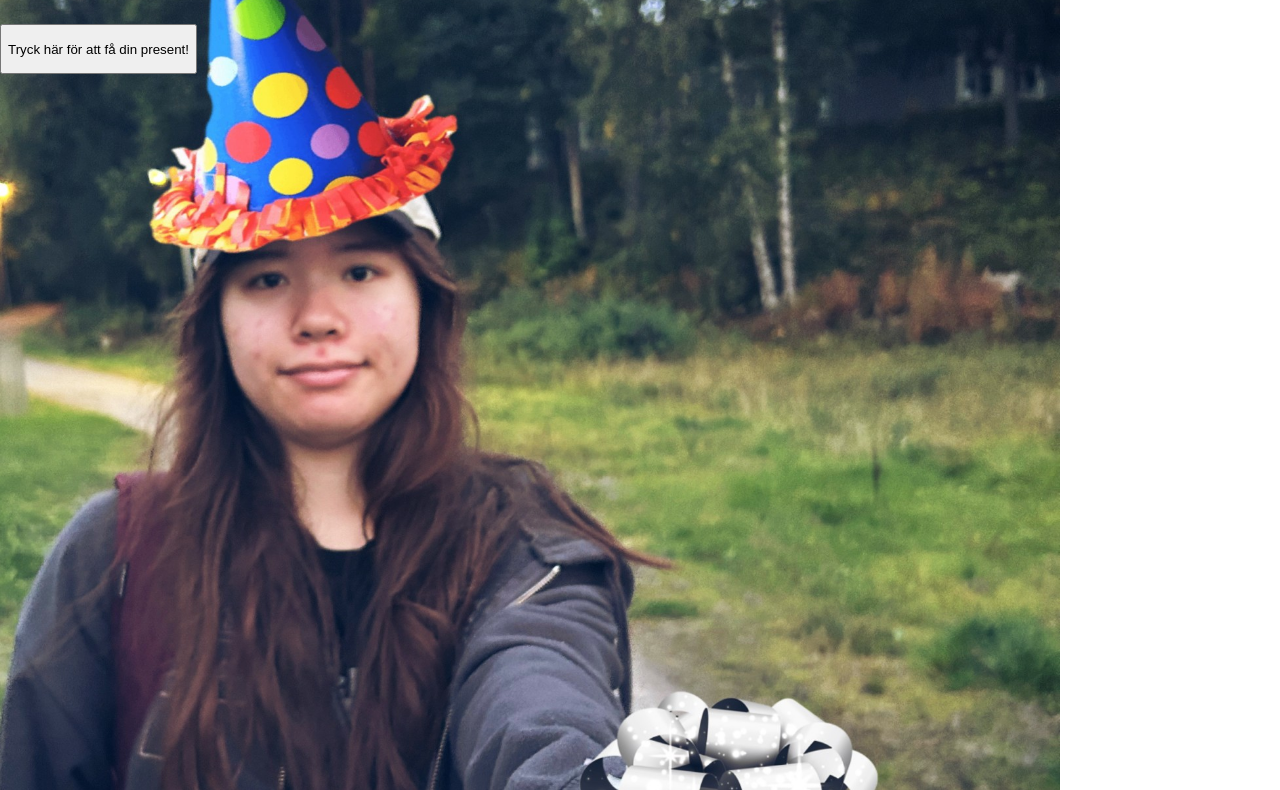
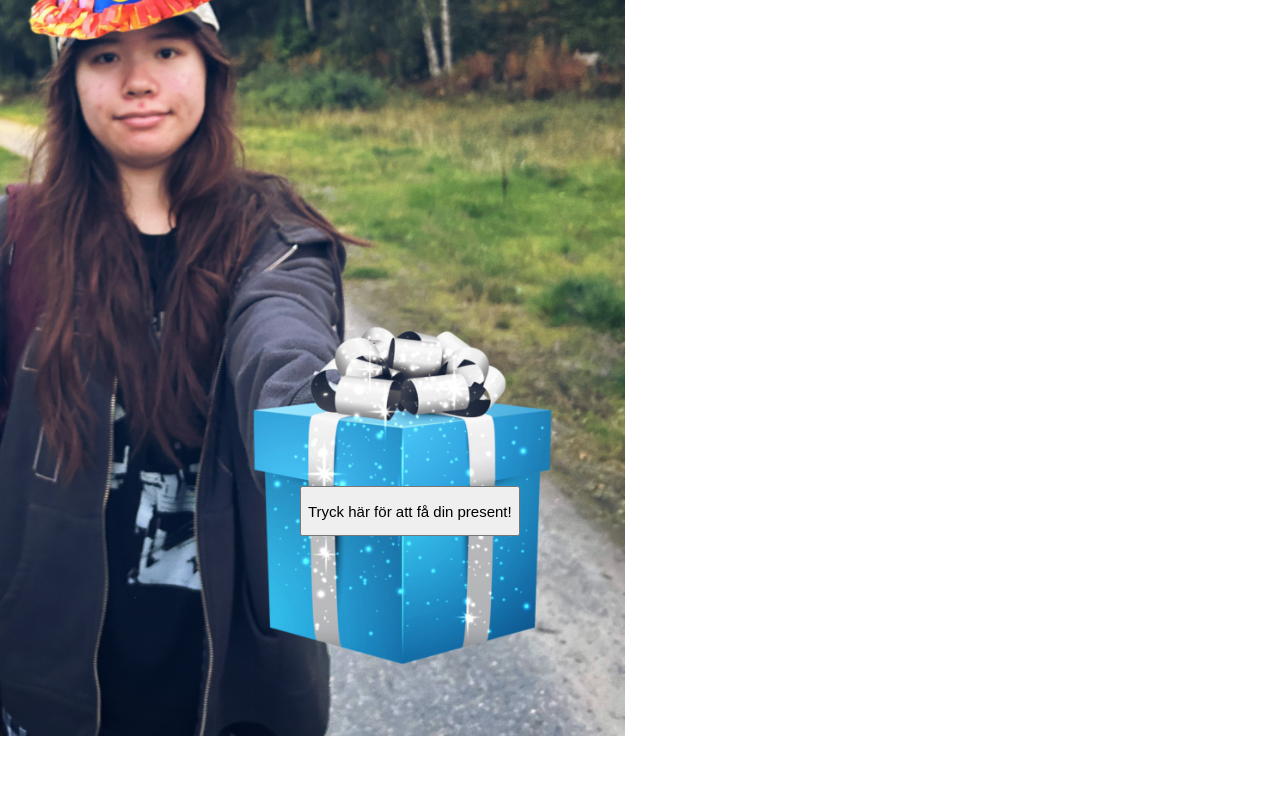
Before and after one commit to ewlun/ewlun.github.io, a plain HTML site: page index.html in a window 1280 px wide. Shown: the part 164-954 px from the top of the page. After the commit the page ends 900 px from the top, so only its background shows below. Drawn offline with Linux system fonts and the light colour scheme.

Commit message:
First version

```diff
--- a/style.css
+++ b/style.css
@@ -4,7 +4,7 @@ html, body {
 }
 
 img {
-    height: 210vh;
+    height: 1100px;
     position: absolute;
     z-index: -5;
     left: -200px;
@@ -30,5 +30,7 @@ h1 {
 button {
     height: 50px;
     position: absolute;
-
+    top: 650px;
+    left: 300px;
+    font-size: 15px
 }
```
